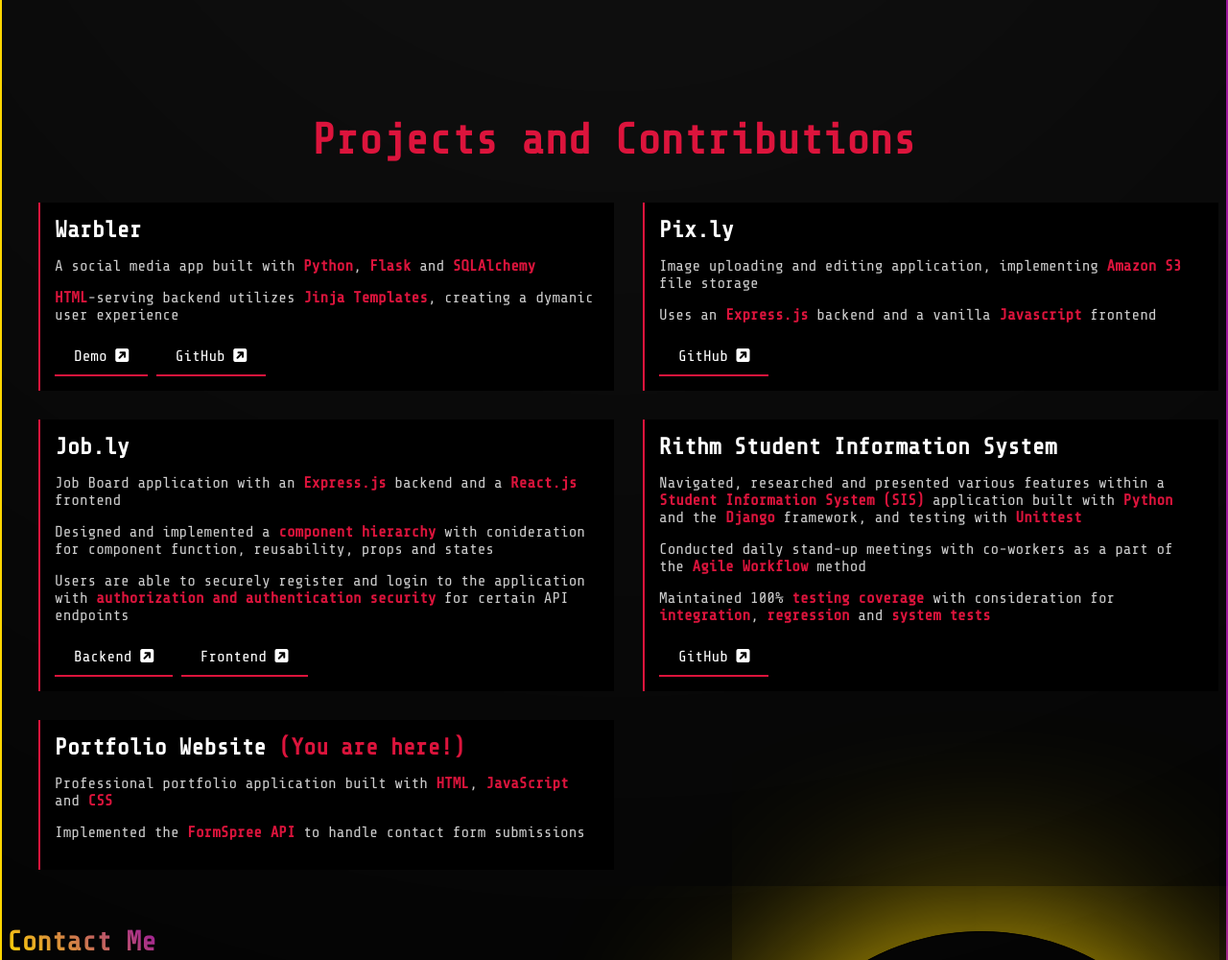
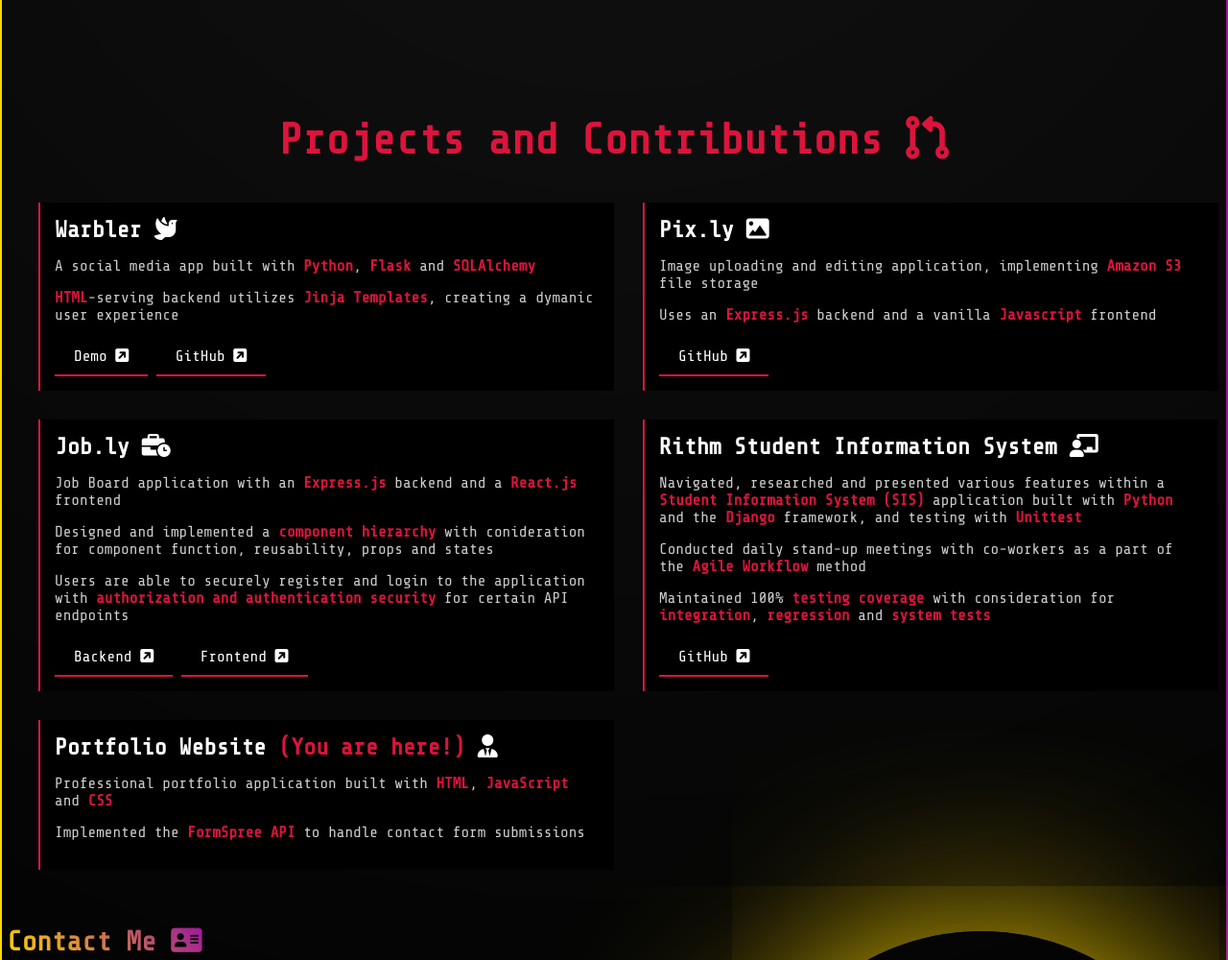
Before and after one commit to jacobrashid404/personal-website, a website: page index.html in a window 1280 px wide. Shown: the part 2380-3380 px from the top of the page at 96% size. Drawn offline with nearby package versions, Linux system fonts and the light colour scheme.

Commit message:
add various symbols from Font Awesome

```diff
--- a/index.html
+++ b/index.html
@@ -142,7 +142,7 @@
   </section>
 
   <section id="experience">
-    <h2 class="experience-row-one">Education & Experience</h2>
+    <h2 class="experience-row-one">Education & Experience <i class="fa-solid fa-briefcase"></i></h2>
     <div class="timeline">
       <div class="timeline-item experience-row-one">
         <div class="timeline-dot"></div>
@@ -197,23 +197,23 @@
 
 
   <section id="projects">
-    <h2 class="project-row-0">Projects and Contributions</h2>
+    <h2 class="project-row-0">Projects and Contributions <i class="fa-solid fa-code-pull-request"></i></h2>
     <div class="projects-grid">
       <div class="project project-row-1">
-        <h3>Warbler</h3>
+        <h3>Warbler <i class="fa-solid fa-dove"></i></h3>
         <p>A social media app built with <b>Python</b>, <b>Flask</b> and <b>SQLAlchemy</b></p>
         <p><b>HTML</b>-serving backend utilizes <b>Jinja Templates</b>, creating a dymanic user experience</p>
         <a href="https://jacobr-flask-warbler-deploy.onrender.com/" class="btn-demo" target="_blank">Demo</a>
         <a href="https://github.com/jacobrashid404/flask-warbler" class="btn-git" target="_blank">GitHub</a>
       </div>
       <div class="project project-row-1">
-        <h3>Pix.ly</h3>
+        <h3>Pix.ly <i class="fa-solid fa-image"></i></h3>
         <p>Image uploading and editing application, implementing <b>Amazon S3</b> file storage
         <p>Uses an <b>Express.js</b> backend and a vanilla <b>Javascript</b> frontend</p>
         <a href="https://github.com/rxperez12/pixly" class="btn-git" target="_blank">GitHub</a>
       </div>
       <div class="project project-row-2">
-        <h3>Job.ly</h3>
+        <h3>Job.ly <i class="fa-solid fa-business-time"></i></h3>
         <p>Job Board application with an <b>Express.js</b> backend and a <b>React.js</b> frontend</p>
         <p>Designed and implemented a <b>component hierarchy</b> with conideration for component function, reusability,
           props and states</p>
@@ -223,7 +223,7 @@
         <a href="https://github.com/jacobrashid404/react-jobly-frontend" class="btn-git" target="_blank">Frontend</a>
       </div>
       <div class="project project-row-2">
-        <h3>Rithm Student Information System</h3>
+        <h3>Rithm Student Information System <i class="fa-solid fa-chalkboard-user"></i></h3>
         <p>Navigated, researched and presented various features within a <b>Student Information System (SIS)</b>
           application built with <b>Python</b> and the <b>Django</b> framework, and testing with <b>Unittest</b></p>
         <p>Conducted daily stand-up meetings with co-workers as a part of the <b>Agile Workflow</b> method</p>
@@ -232,7 +232,7 @@
         <a href="https://github.com/rithmschool/sis-r38" class="btn-git" target="_blank">GitHub</a>
       </div>
       <div class="project project-row-3">
-        <h3>Portfolio Website <b>(You are here!)</b></h3>
+        <h3>Portfolio Website <b>(You are here!)</b> <i class="fa-solid fa-user-tie"></i></h3>
         <p>Professional portfolio application built with <b>HTML</b>, <b>JavaScript</b> and <b>CSS</b></p>
         <p>Implemented the <b>FormSpree API</b> to handle contact form submissions</p>
       </div>
@@ -243,7 +243,7 @@
 
   <section id="contact">
     <div class="contact-form">
-      <h2 id="contact-text" class="contact-row-1">Contact Me</h2>
+      <h2 id="contact-text" class="contact-row-1">Contact Me <i class="fa-solid fa-address-card"></i></h2>
       <form id="contact-form" class="contact-row-1">
         <label for="name" name="name" class="contact-row-1">Name</label>
         <input class="contact-row-1" type="text" id="name" name="name" placeholder="John Smith" required>
```
